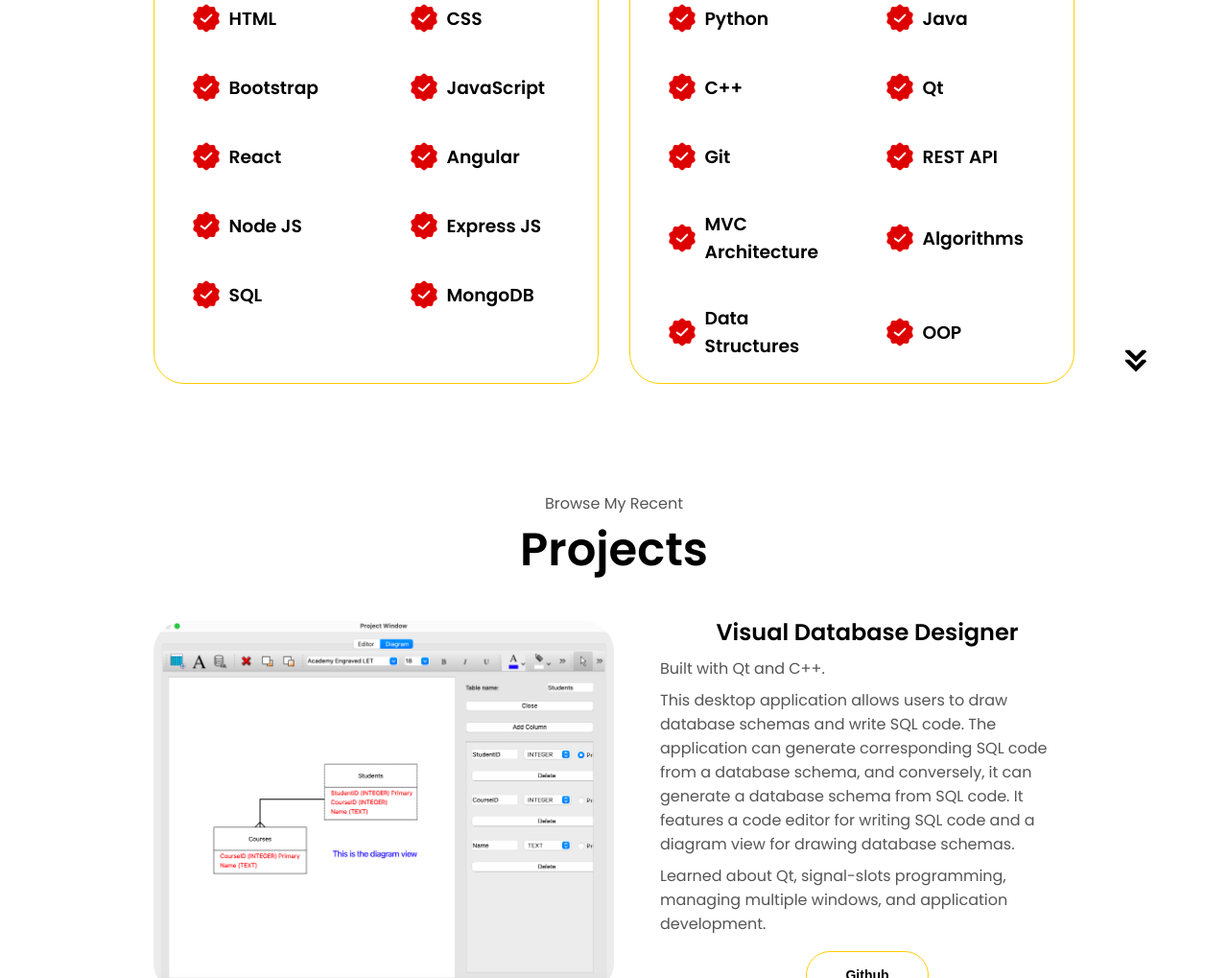
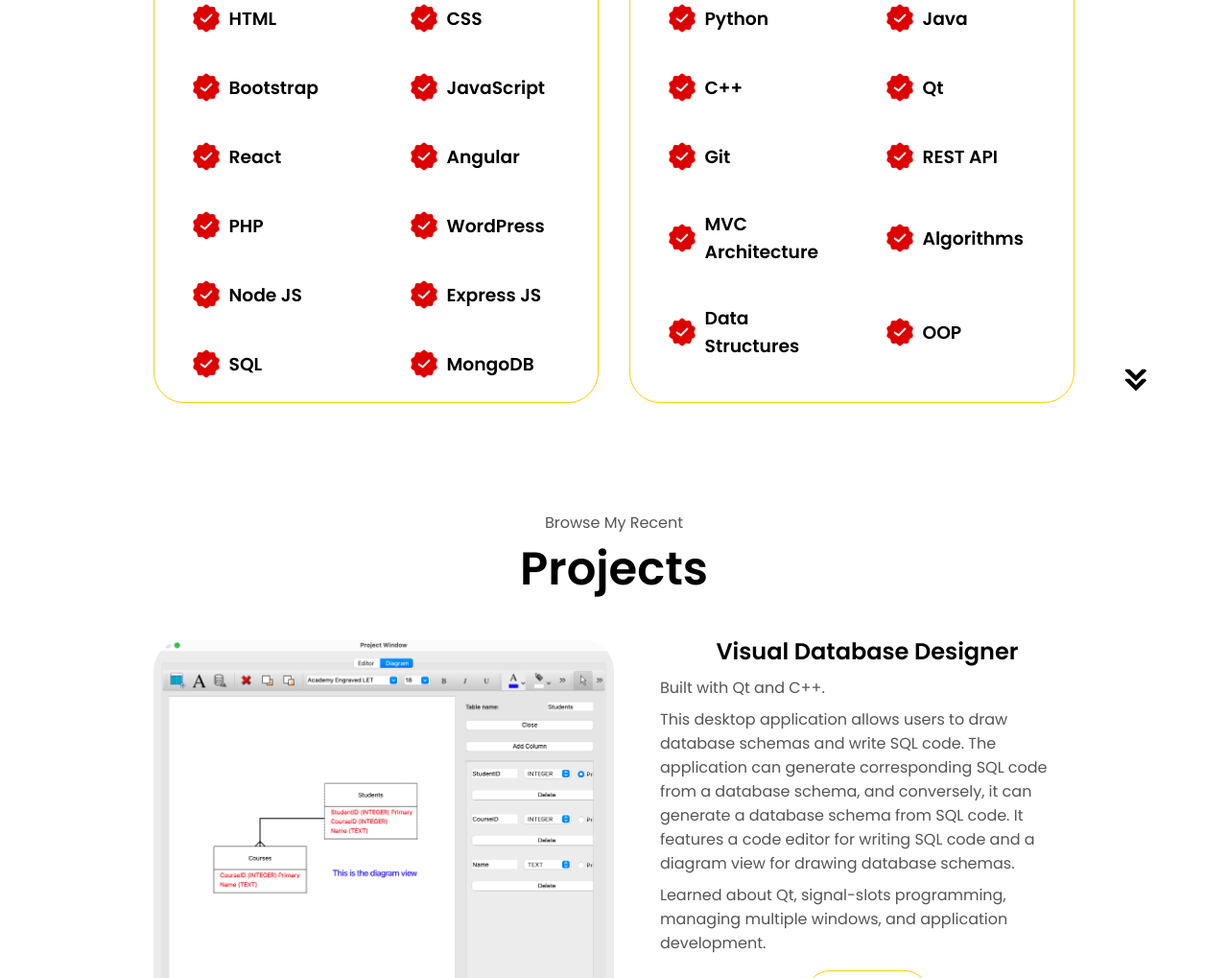
Before and after one commit to Albert-Kison/portfolio_v2, a plain HTML site: page index.html in a window 1280 px wide. Shown: the part 1723-2742 px from the top of the page at 96% size. Drawn offline with Linux system fonts and the light colour scheme.

Commit message:
Add web skills

```diff
--- a/index.html
+++ b/index.html
@@ -204,6 +204,26 @@
                 />
                 <div>
                   <h3>Angular</h3>
+                </div>
+              </article>
+              <article>
+                <img
+                  src="./assets/checkmark.png"
+                  alt="Experience icon"
+                  class="icon"
+                />
+                <div>
+                  <h3>PHP</h3>
+                </div>
+              </article>
+              <article>
+                <img
+                  src="./assets/checkmark.png"
+                  alt="Experience icon"
+                  class="icon"
+                />
+                <div>
+                  <h3>WordPress</h3>
                 </div>
               </article>
               <article>
```
